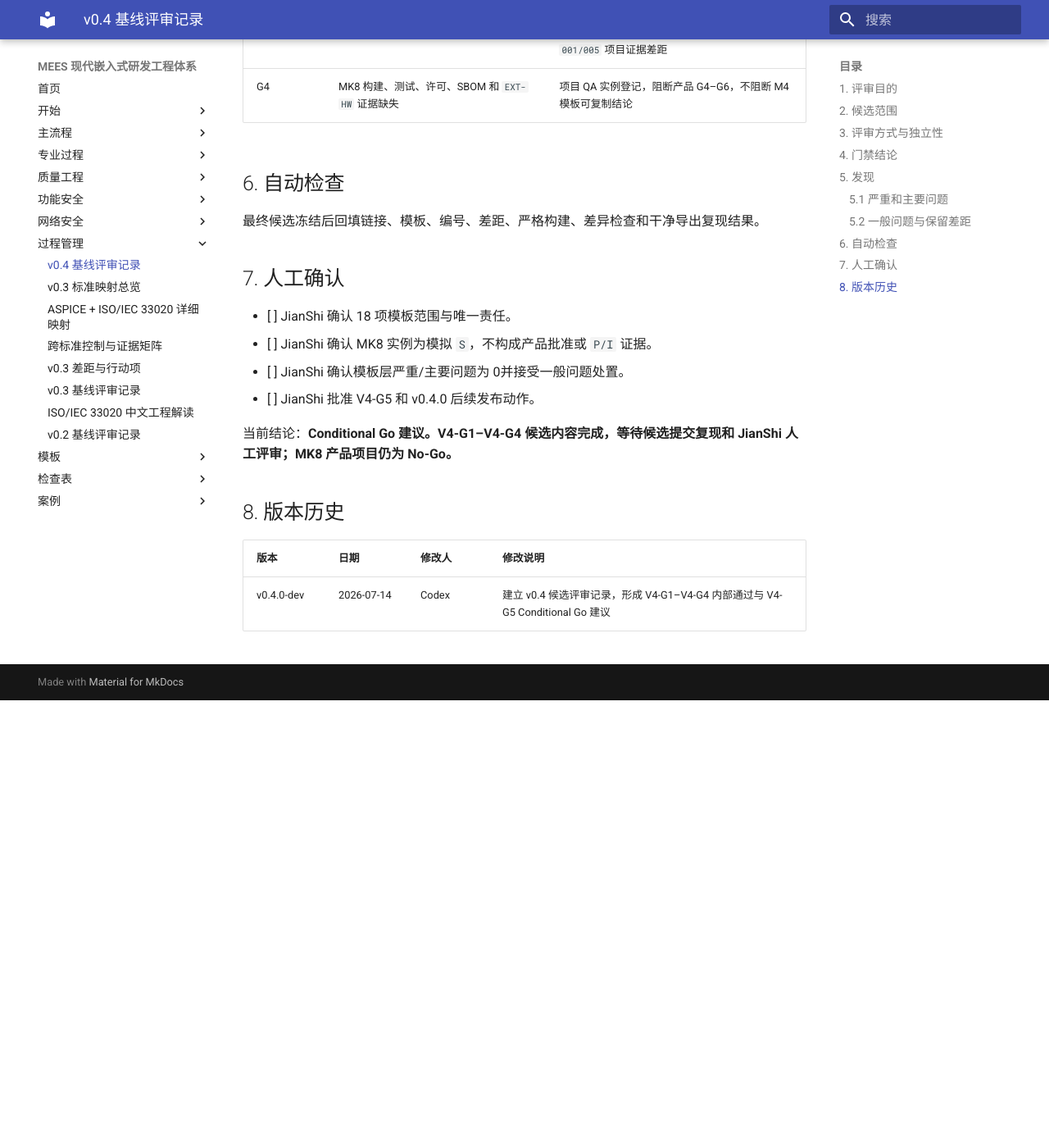
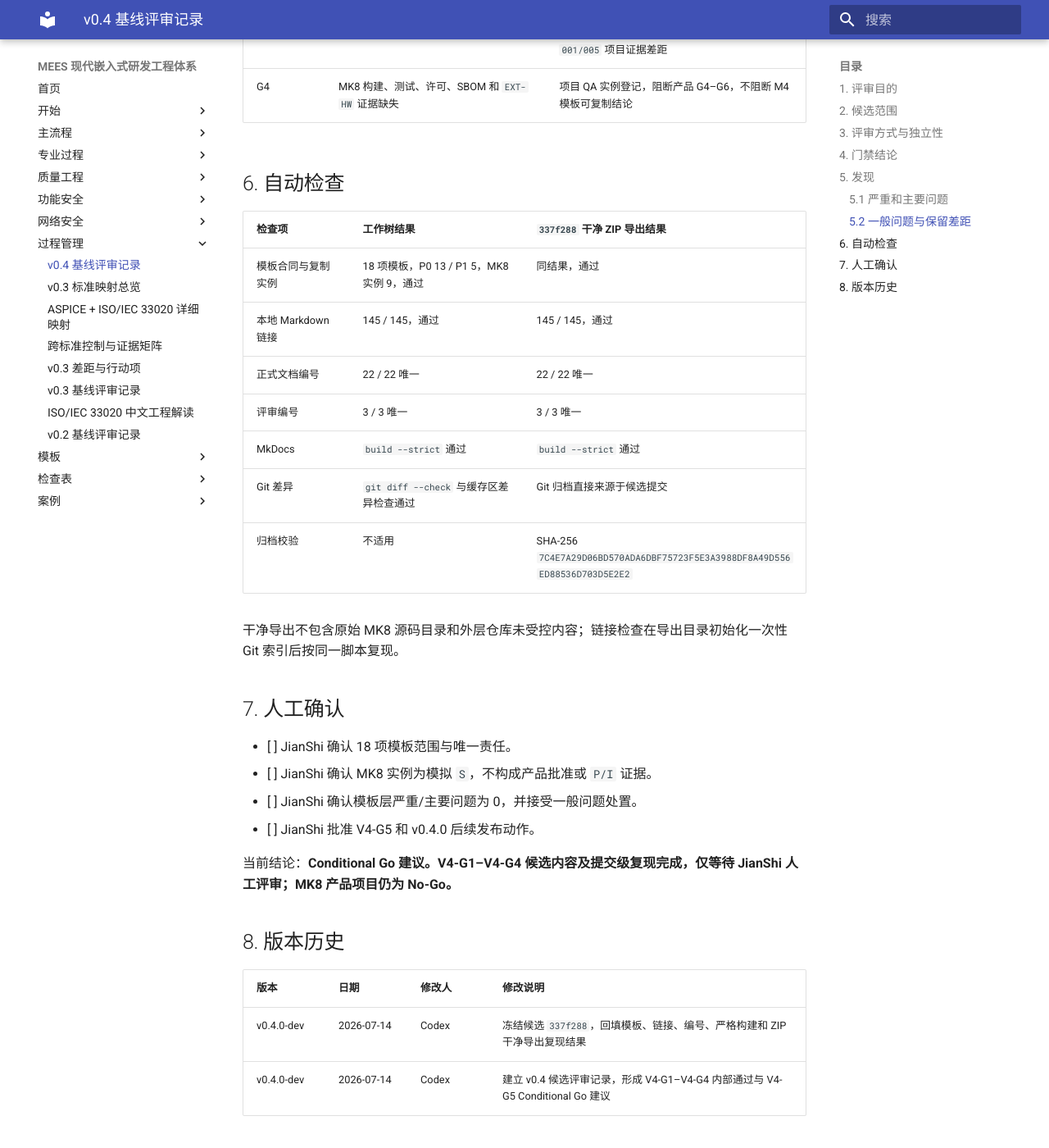
Before and after one commit to JianShiYao/MEES, an MkDocs documentation site: the page built from docs/11_Process_Management/v0.4基线评审记录.md, in a window 1280 px wide and 1400 px high, scrolled down 1722 px. Shown: the whole window at 82% size. Built offline with MkDocs 1.6.1 and Material for MkDocs 9.7.7, drawn with Linux system fonts in a browser that asks for light colours; before the commit the page ends 2576 px from its top, so only the background shows below that; some of the changed text lies outside the part shown.

Commit message:
docs: record v0.4 candidate verification

```diff
--- a/docs/11_Process_Management/v0.4基线评审记录.md
+++ b/docs/11_Process_Management/v0.4基线评审记录.md
@@ -15,7 +15,7 @@
 | 项目 | 内容 |
 |---|---|
 | 输入基线 | `v0.3.0` |
-| 候选提交 | 待内容冻结后回填 |
+| 候选提交 | `337f288` |
 | 模板范围 | 18 项：P0 13、P1 5 |
 | 项目走查 | MK8 状态机模拟增量，9 项必须模板实例 |
 | 排除范围 | 真实 MK8 项目批准、代码变更、构建/测试、产品安全/网络安全结论、标准符合性或认证 |
@@ -52,19 +52,30 @@ Codex 执行逐模板结构/内容审阅、自动检查和 MK8 模拟实例走
 
 ## 6. 自动检查
 
-最终候选冻结后回填链接、模板、编号、差距、严格构建、差异检查和干净导出复现结果。
+| 检查项 | 工作树结果 | `337f288` 干净 ZIP 导出结果 |
+|---|---|---|
+| 模板合同与复制实例 | 18 项模板，P0 13 / P1 5，MK8 实例 9，通过 | 同结果，通过 |
+| 本地 Markdown 链接 | 145 / 145，通过 | 145 / 145，通过 |
+| 正式文档编号 | 22 / 22 唯一 | 22 / 22 唯一 |
+| 评审编号 | 3 / 3 唯一 | 3 / 3 唯一 |
+| MkDocs | `build --strict` 通过 | `build --strict` 通过 |
+| Git 差异 | `git diff --check` 与缓存区差异检查通过 | Git 归档直接来源于候选提交 |
+| 归档校验 | 不适用 | SHA-256 `7C4E7A29D06BD570ADA6DBF75723F5E3A3988DF8A49D556ED88536D703D5E2E2` |
+
+干净导出不包含原始 MK8 源码目录和外层仓库未受控内容；链接检查在导出目录初始化一次性 Git 索引后按同一脚本复现。
 
 ## 7. 人工确认
 
 - [ ] JianShi 确认 18 项模板范围与唯一责任。
 - [ ] JianShi 确认 MK8 实例为模拟 `S`，不构成产品批准或 `P/I` 证据。
-- [ ] JianShi 确认模板层严重/主要问题为 0并接受一般问题处置。
+- [ ] JianShi 确认模板层严重/主要问题为 0，并接受一般问题处置。
 - [ ] JianShi 批准 V4-G5 和 v0.4.0 后续发布动作。
 
-当前结论：**Conditional Go 建议。V4-G1–V4-G4 候选内容完成，等待候选提交复现和 JianShi 人工评审；MK8 产品项目仍为 No-Go。**
+当前结论：**Conditional Go 建议。V4-G1–V4-G4 候选内容及提交级复现完成，仅等待 JianShi 人工评审；MK8 产品项目仍为 No-Go。**
 
 ## 8. 版本历史
 
 | 版本 | 日期 | 修改人 | 修改说明 |
 |---|---|---|---|
+| v0.4.0-dev | 2026-07-14 | Codex | 冻结候选 `337f288`，回填模板、链接、编号、严格构建和 ZIP 干净导出复现结果 |
 | v0.4.0-dev | 2026-07-14 | Codex | 建立 v0.4 候选评审记录，形成 V4-G1–V4-G4 内部通过与 V4-G5 Conditional Go 建议 |
```
Also changed, not shown: other parts of docs/11_Process_Management/v0.4基线评审记录.md (+1 -1 lines), docs/00_Introduction/05_v0.4工程模板建设计划.md (+2 -2 lines), docs/14_Checklists/v0.4工程模板基线检查表.md (+6 -6 lines).
